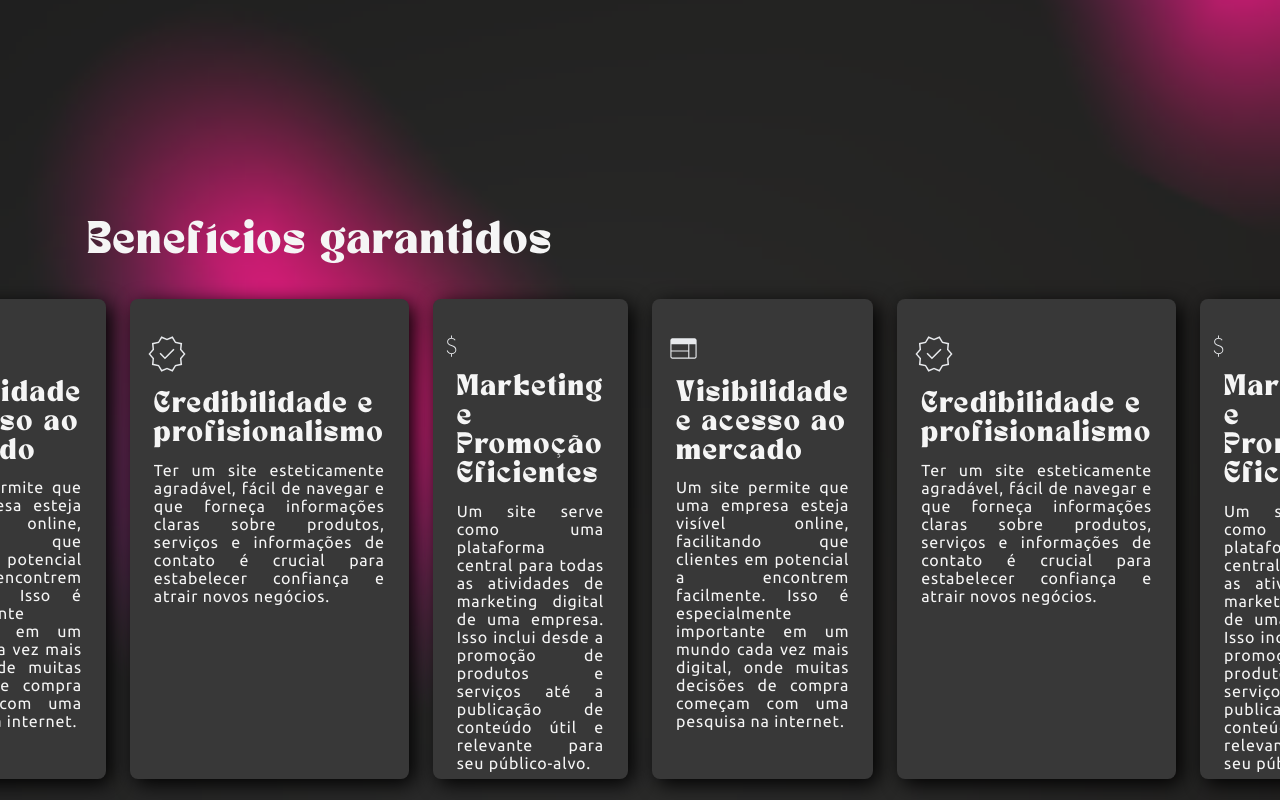
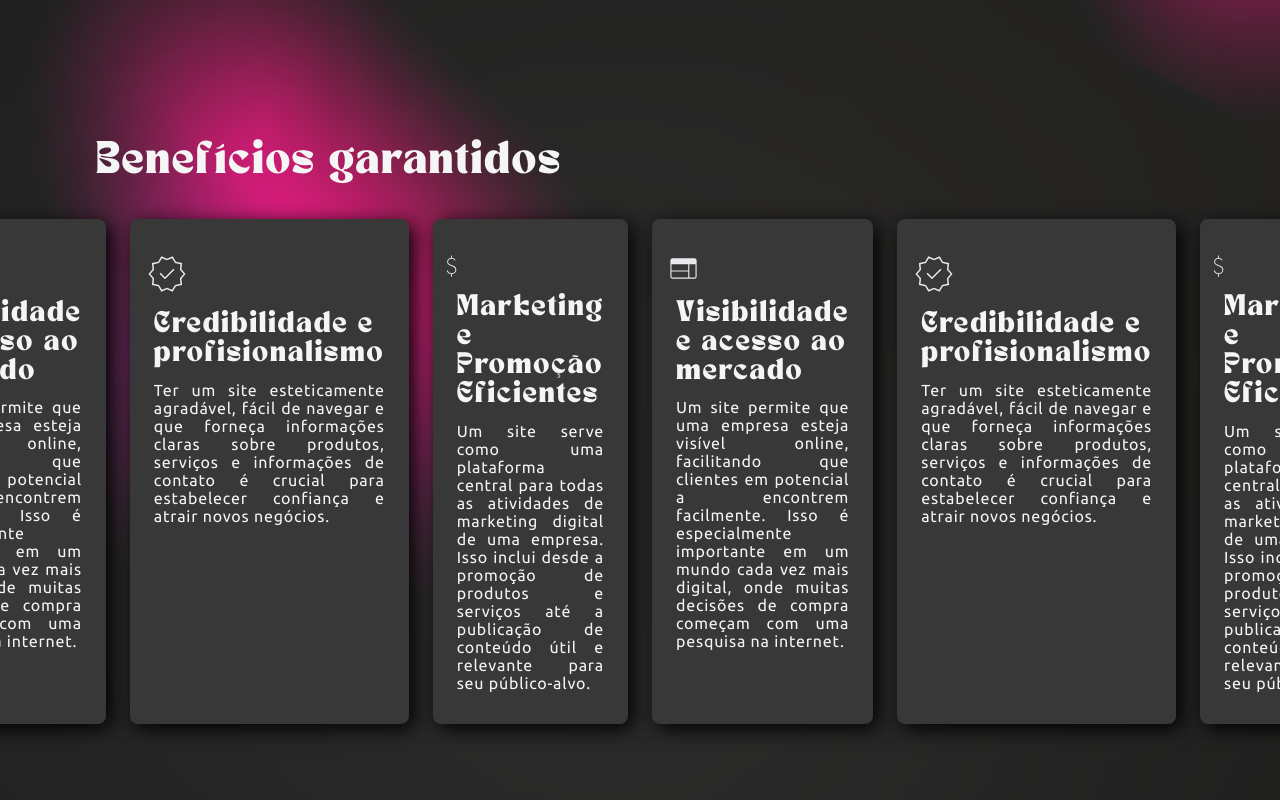
Before and after one commit to AugustoCesar1501/Tenha_um_site_com_Augusto, a plain HTML site: page index.html in a window 1280 px wide. Shown: the part 1300-2100 px from the top of the page. Drawn offline with Linux system fonts and the light colour scheme.

Commit message:
Versão 2.0 finalizada

```diff
--- a/index.html
+++ b/index.html
@@ -56,19 +56,11 @@
             <div class="fundo"></div>
             <img src="./img/marketing.svg" alt="" class="img-marketing">
             <h4>Marketing e Promoção Eficientes</h4>
-            <p>Um site serve como uma plataforma central para todas as atividades de marketing digital de uma empresa.
+            <p id="text-valid">Um site serve como uma plataforma central para todas as atividades de marketing digital
+                de uma empresa.
                 Isso inclui desde a promoção de produtos e serviços até a publicação de conteúdo útil e relevante para
                 seu público-alvo.</p>
         </div>
-        <script>
-            var copy = document.querySelector('.card').cloneNode(true)
-            var teste = document.querySelector('.car').cloneNode(true)
-            var dnv = document.querySelector('.ca').cloneNode(true)
-            document.querySelector('.cards').appendChild(copy)
-            document.querySelector('.cards').appendChild(copy)
-            document.querySelector('.cards').appendChild(teste)
-            document.querySelector('.cards').appendChild(dnv)
-        </script>
     </div>
     <section class="catalogo">
         <div class="left">
@@ -153,5 +145,22 @@
     </footer>
 
 </body>
+<script>
+    var text = document.getElementById('text-valid').style
+
+    const screenWidth = window.screen.width;
+    const screenHeight = window.screen.height;
+
+    console.log(`Resolução da tela: ${screenWidth}x${screenHeight}`);
+
+    if (screenWidth <= 800) {
+        var copy = document.querySelector('.card').cloneNode(true)
+        var teste = document.querySelector('.car').cloneNode(true)
+        var dnv = document.querySelector('.ca').cloneNode(true)
+        document.querySelector('.cards').appendChild(copy)
+        document.querySelector('.cards').appendChild(teste)
+        document.querySelector('.cards').appendChild(dnv)
+    }
+</script>
 
 </html>
--- a/style.css
+++ b/style.css
@@ -130,17 +130,15 @@ section {
 
 .cards {
     width: 100%;
-    height: 80vh;
     display: flex;
     gap: 1.5em;
     justify-content: center;
-    /* align-items: center; */
     margin-bottom: 10vh;
 }
 
 .cards .card {
     width: 28%;
-    height: 60vh;
+    height: auto;
     background-color: #383838;
     border-radius: 8px;
     box-shadow: 5px 5px 20px #000;
@@ -286,9 +284,10 @@ section {
 }
 
 .last-title {
-    width: 50%;
+    width: 85%;
     height: 10vh;
-    text-align: center;
+    margin: 0 auto;
+    text-align: left;
 }
 
 .last-title h3 {
@@ -460,7 +459,7 @@ footer .right .infos-footer p b {
 
 /* RESPONSIVIDADE */
 
-@media only screen and (max-width: 800px) {
+@media only screen and (max-width: 900px) {
     body {
         height: auto;
         font-size: 12px;
@@ -548,6 +547,7 @@ footer .right .infos-footer p b {
         from {
             transform: translateX(125%);
         }
+
         to {
             transform: translateX(-188%);
         }
@@ -556,7 +556,6 @@ footer .right .infos-footer p b {
     .cards .card img {
         width: 40px;
         margin-left: 0;
-        /* background-color: #fff; */
     }
 
     .cards .card .img-marketing {
@@ -571,7 +570,7 @@ footer .right .infos-footer p b {
         text-align: left;
     }
 
-    .cards .card p{
+    .cards .card p {
         display: none;
     }
 
@@ -677,10 +676,10 @@ footer .right .infos-footer p b {
         display: none;
     }
 
-     .last-section .models .model .text h4,
-     .last-section .models .model .text .nowrap {
+    .last-section .models .model .text h4,
+    .last-section .models .model .text .nowrap {
         margin: 0;
-     }
+    }
 
     footer {
         height: auto;
```
